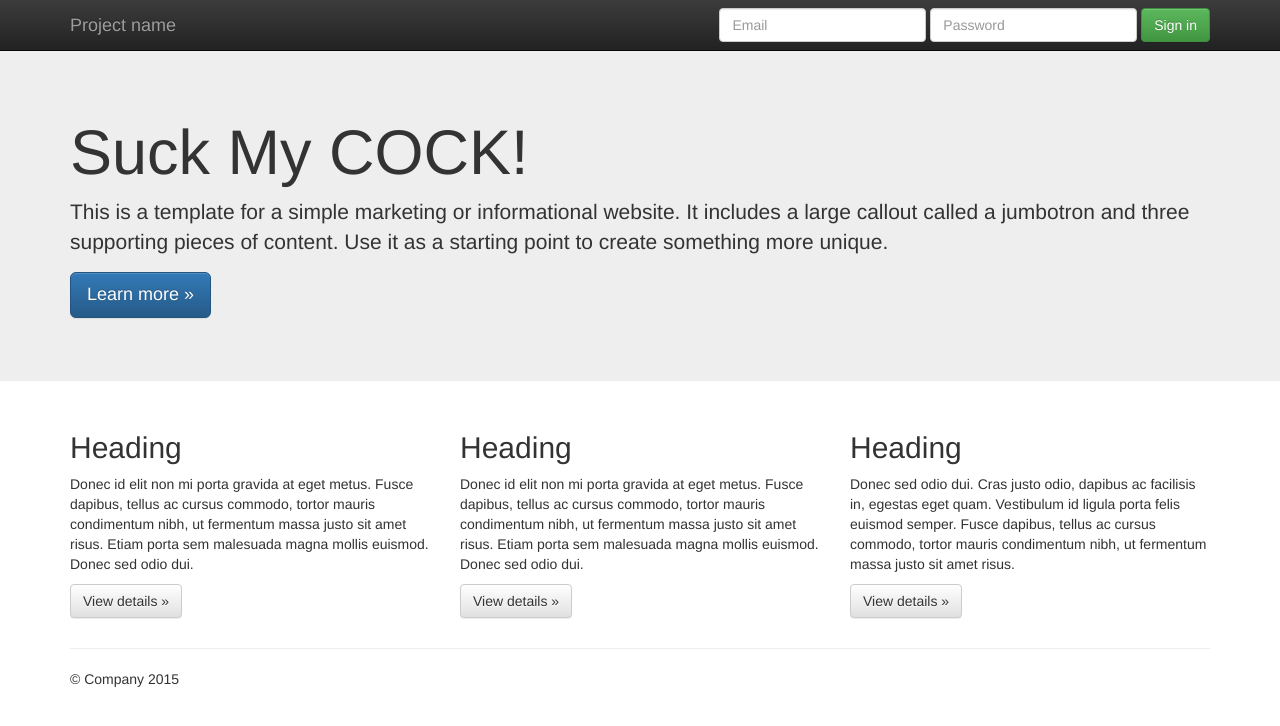
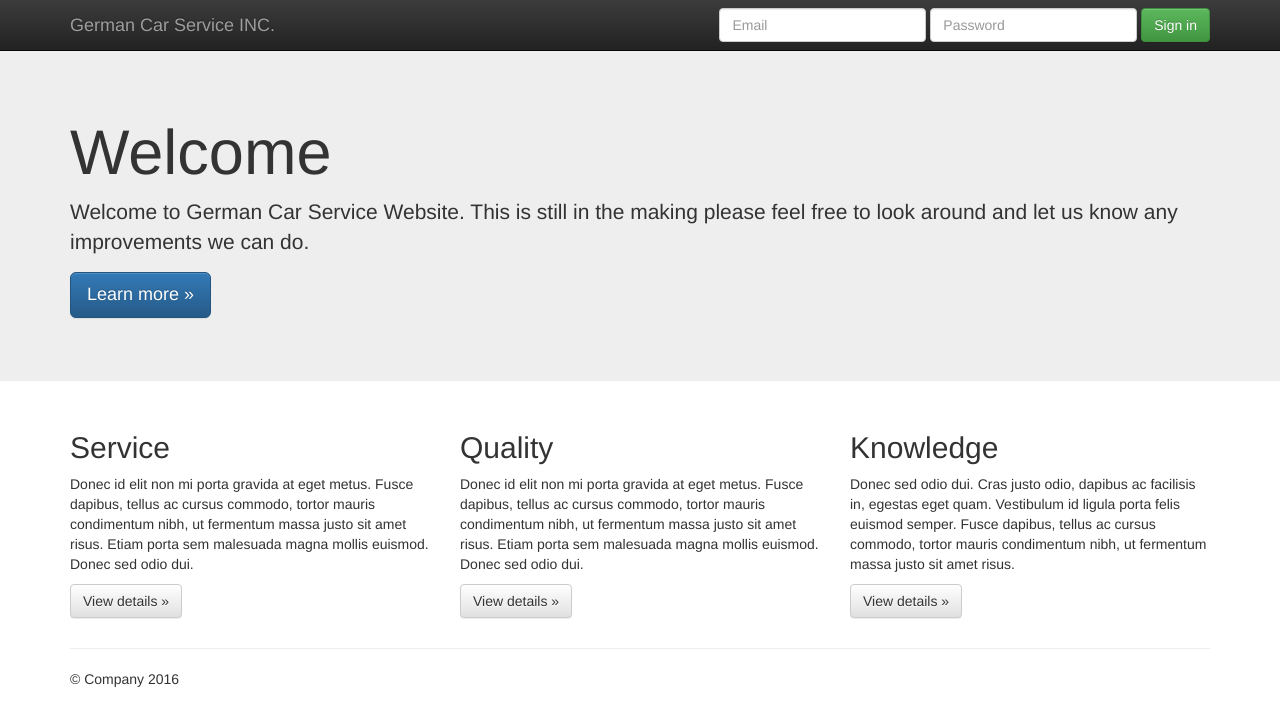
Before and after one commit to Cquester/WebSite, a website: page public_html/index.html in a window 1280 px wide. Drawn offline with nearby package versions, Linux system fonts and the light colour scheme.

Commit message:
Updated Wording
Updated some of the working in the index.html file.

```diff
--- a/public_html/index.html
+++ b/public_html/index.html
@@ -36,7 +36,7 @@
             <span class="icon-bar"></span>
             <span class="icon-bar"></span>
           </button>
-          <a class="navbar-brand" href="#">Project name</a>
+          <a class="navbar-brand" href="#">German Car Service INC.</a>
         </div>
         <div id="navbar" class="navbar-collapse collapse">
           <form class="navbar-form navbar-right" role="form">
@@ -55,8 +55,8 @@
     <!-- Main jumbotron for a primary marketing message or call to action -->
     <div class="jumbotron">
       <div class="container">
-        <h1>Suck My COCK!</h1>
-        <p>This is a template for a simple marketing or informational website. It includes a large callout called a jumbotron and three supporting pieces of content. Use it as a starting point to create something more unique.</p>
+        <h1>Welcome</h1>
+        <p>Welcome to German Car Service Website. This is still in the making please feel free to look around and let us know any improvements we can do.</p>
         <p><a class="btn btn-primary btn-lg" href="#" role="button">Learn more &raquo;</a></p>
       </div>
     </div>
@@ -65,17 +65,17 @@
       <!-- Example row of columns -->
       <div class="row">
         <div class="col-md-4">
-          <h2>Heading</h2>
+          <h2>Service</h2>
           <p>Donec id elit non mi porta gravida at eget metus. Fusce dapibus, tellus ac cursus commodo, tortor mauris condimentum nibh, ut fermentum massa justo sit amet risus. Etiam porta sem malesuada magna mollis euismod. Donec sed odio dui. </p>
           <p><a class="btn btn-default" href="#" role="button">View details &raquo;</a></p>
         </div>
         <div class="col-md-4">
-          <h2>Heading</h2>
+          <h2>Quality</h2>
           <p>Donec id elit non mi porta gravida at eget metus. Fusce dapibus, tellus ac cursus commodo, tortor mauris condimentum nibh, ut fermentum massa justo sit amet risus. Etiam porta sem malesuada magna mollis euismod. Donec sed odio dui. </p>
           <p><a class="btn btn-default" href="#" role="button">View details &raquo;</a></p>
        </div>
         <div class="col-md-4">
-          <h2>Heading</h2>
+          <h2>Knowledge</h2>
           <p>Donec sed odio dui. Cras justo odio, dapibus ac facilisis in, egestas eget quam. Vestibulum id ligula porta felis euismod semper. Fusce dapibus, tellus ac cursus commodo, tortor mauris condimentum nibh, ut fermentum massa justo sit amet risus.</p>
           <p><a class="btn btn-default" href="#" role="button">View details &raquo;</a></p>
         </div>
@@ -84,7 +84,7 @@
       <hr>
 
       <footer>
-        <p>&copy; Company 2015</p>
+        <p>&copy; Company 2016</p>
       </footer>
     </div> <!-- /container -->        <script src="//ajax.googleapis.com/ajax/libs/jquery/1.11.2/jquery.js"></script>
         <script>window.jQuery || document.write('<script src="js/vendor/jquery-1.11.2.js"><\/script>')</script>
```
